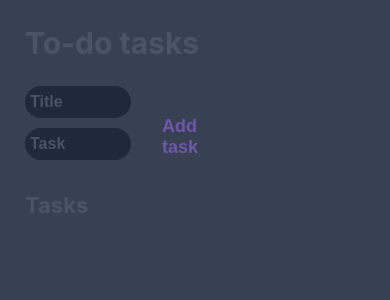
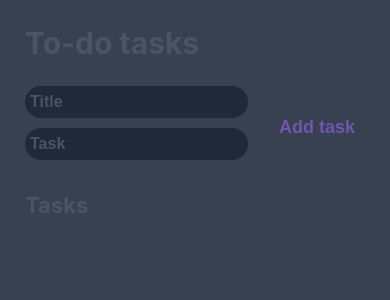
Before and after one commit to Edy2003/To-do, a React (Create React App) app: page / in a window 390 px wide. Shown: the top 300 px of the page. Built offline with nearby package versions, Linux system fonts and the light colour scheme.

Commit message:
Added adaptive layouts

```diff
--- a/src/App.css
+++ b/src/App.css
@@ -39,7 +39,7 @@ body{
  }
 .mainSaveButton{
     background-color: initial;
-    width:10%;
+    width:auto;
     height: 25px;
     margin: auto 0;
     border:none;
@@ -98,3 +98,28 @@ body{
 .save{
     background-color: #4a5465;
 }
+
+@media (max-width: 800px){
+    .inputs{
+        width:60%;
+    }
+    .buttons{
+        width:22%;
+        font-size: 12px;
+    }
+}
+@media (max-width: 570px){
+    .inputs{
+        width:70%;
+    }
+    .tasks{
+        width:60%;
+    }
+    .buttons{
+        width:20%;
+        font-size: 12px;
+    }
+    .taskButton{
+        font-size: 12px;
+    }
+}
```
